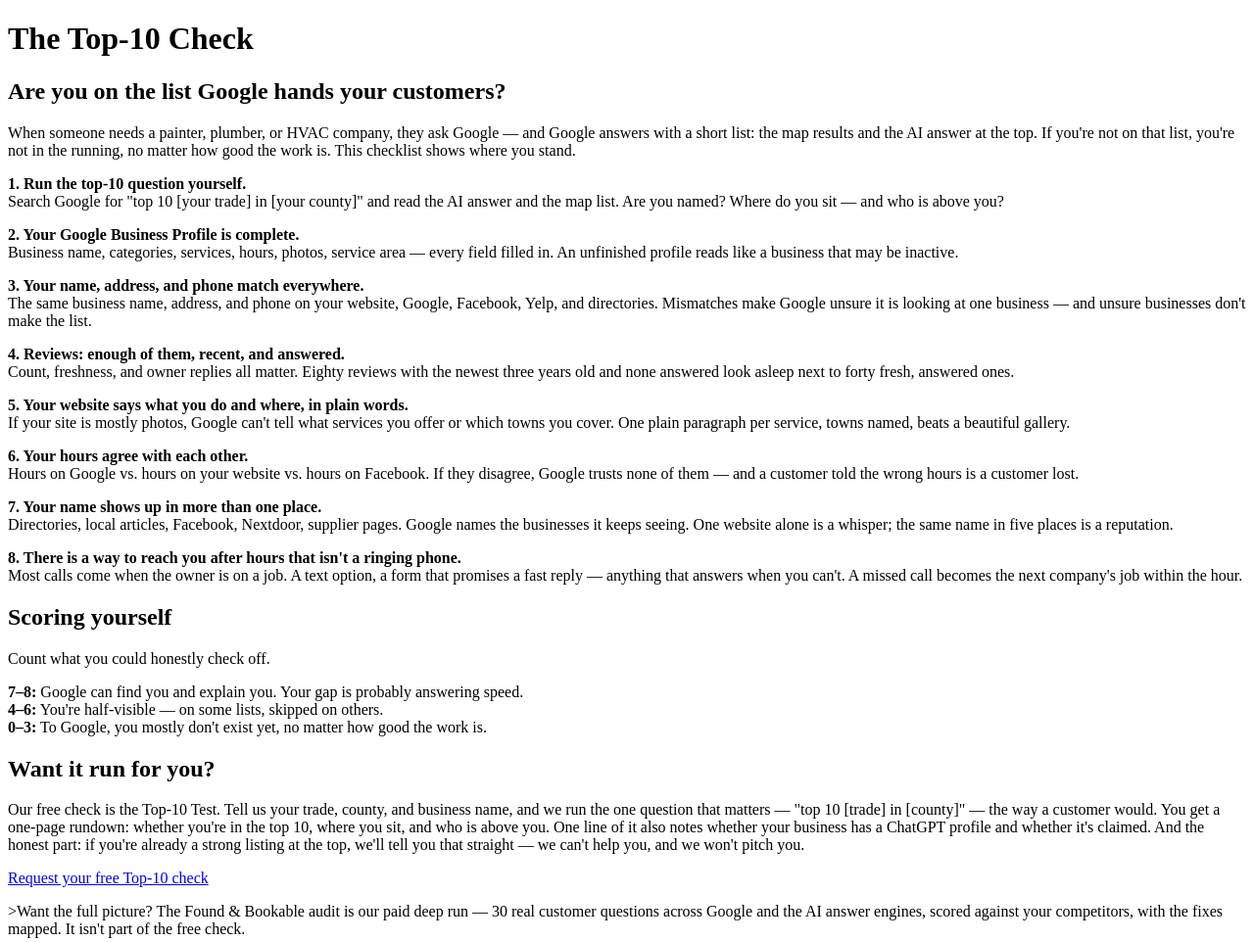
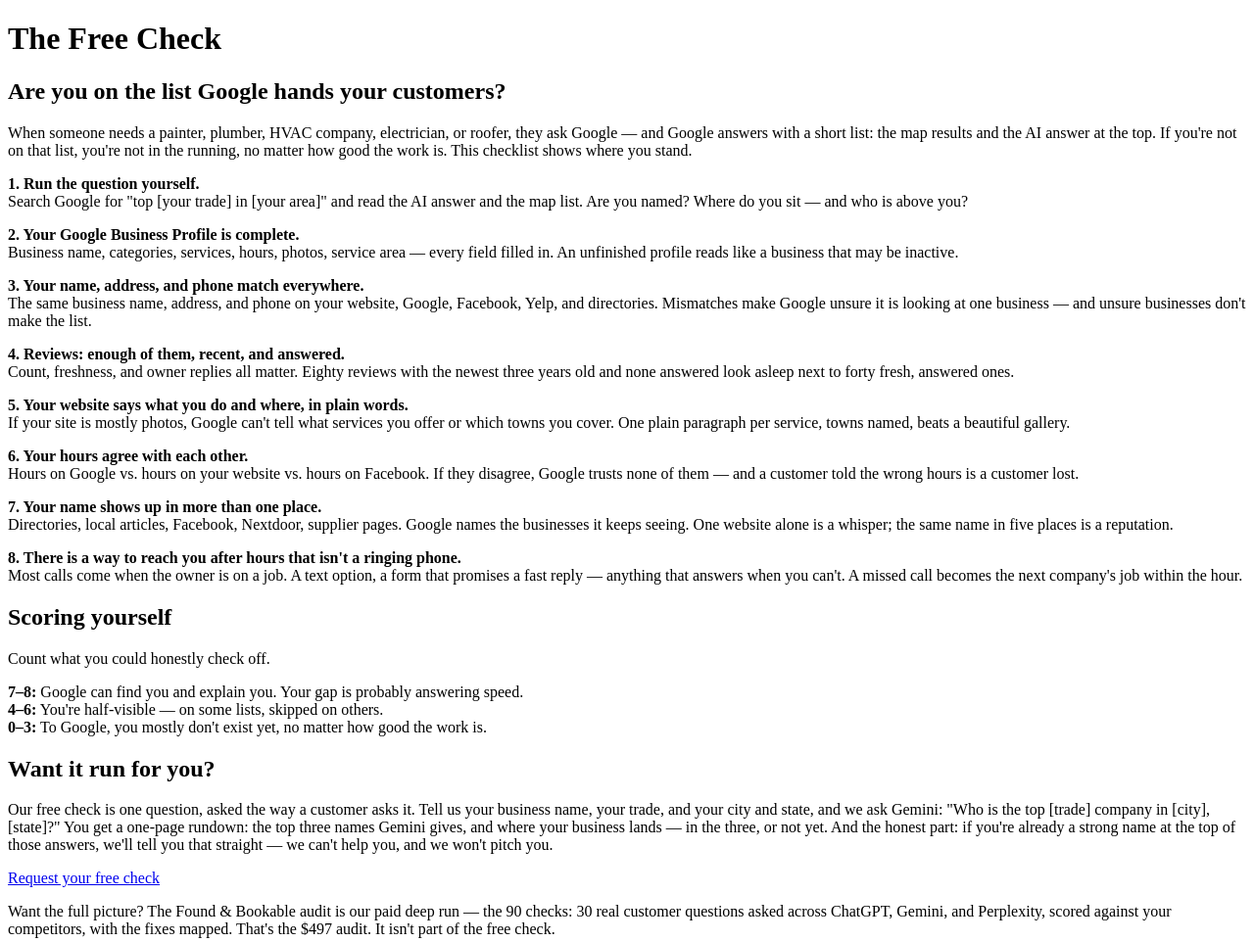
Before and after one commit to sanacalligurl247-bit/sanacalligurl247-bit.github.io, a plain HTML site: page checklist.html in a window 1280 px wide. Shown: the top 962 px of the page at 98% size. Drawn offline with Linux system fonts and the light colour scheme.

Commit message:
Update checklist.html

```diff
--- a/checklist.html
+++ b/checklist.html
@@ -3,14 +3,14 @@
 <head>
 <meta charset="utf-8">
 <meta name="viewport" content="width=device-width, initial-scale=1">
-<title>The Top-10 Check — RingBack Co.</title>
+<title>The Free Check — RingBack Co.</title>
 </head>
 <body>
-<h1>The Top-10 Check</h1>
+<h1>The Free Check</h1>
 <h2>Are you on the list Google hands your customers?</h2>
-<p>When someone needs a painter, plumber, or HVAC company, they ask Google — and Google answers with a short list: the map results and the AI answer at the top. If you're not on that list, you're not in the running, no matter how good the work is. This checklist shows where you stand.</p>
-<p><strong>1. Run the top-10 question yourself.</strong><br>
-Search Google for "top 10 [your trade] in [your county]" and read the AI answer and the map list. Are you named? Where do you sit — and who is above you?</p>
+<p>When someone needs a painter, plumber, HVAC company, electrician, or roofer, they ask Google — and Google answers with a short list: the map results and the AI answer at the top. If you're not on that list, you're not in the running, no matter how good the work is. This checklist shows where you stand.</p>
+<p><strong>1. Run the question yourself.</strong><br>
+Search Google for "top [your trade] in [your area]" and read the AI answer and the map list. Are you named? Where do you sit — and who is above you?</p>
 <p><strong>2. Your Google Business Profile is complete.</strong><br>
 Business name, categories, services, hours, photos, service area — every field filled in. An unfinished profile reads like a business that may be inactive.</p>
 <p><strong>3. Your name, address, and phone match everywhere.</strong><br>
@@ -31,9 +31,10 @@ Most calls come when the owner is on a job. A text option, a form that promises
 <strong>4–6:</strong> You're half-visible — on some lists, skipped on others.<br>
 <strong>0–3:</strong> To Google, you mostly don't exist yet, no matter how good the work is.</p>
 <h2>Want it run for you?</h2>
-<p>Our free check is the Top-10 Test. Tell us your trade, county, and business name, and we run the one question that matters — "top 10 [trade] in [county]" — the way a customer would. You get a one-page rundown: whether you're in the top 10, where you sit, and who is above you. One line of it also notes whether your business has a ChatGPT profile and whether it's claimed. And the honest part: if you're already a strong listing at the top, we'll tell you that straight — we can't help you, and we won't pitch you.</p><p><a href="https://tally.so/r/BEaDAK">Request your free Top-10 check</a></p>
-  >Want the full picture? The Found &amp; Bookable audit is our paid deep run — 30 real customer questions across Google and the AI answer engines, scored against your competitors, with the fixes mapped. It isn't part of the free check.</p>
+<p>Our free check is one question, asked the way a customer asks it. Tell us your business name, your trade, and your city and state, and we ask Gemini: "Who is the top [trade] company in [city], [state]?" You get a one-page rundown: the top three names Gemini gives, and where your business lands — in the three, or not yet. And the honest part: if you're already a strong name at the top of those answers, we'll tell you that straight — we can't help you, and we won't pitch you.</p>
+<p><a href="https://tally.so/r/BEaDAK">Request your free check</a></p>
+<p>Want the full picture? The Found &amp; Bookable audit is our paid deep run — the 90 checks: 30 real customer questions asked across ChatGPT, Gemini, and Perplexity, scored against your competitors, with the fixes mapped. That's the $497 audit. It isn't part of the free check.</p><p>Want a quick answer instead of a ringing phone? Text <strong>TEXTBACK</strong> to <strong>(805) 765-3761</strong> and Eve, our AI assistant, will answer you right away — she's the same system we set up for clients. Or email <strong>getringbackco@gmail.com</strong>.</p>
 <p>Want a quick answer instead of a ringing phone? Text <strong>TEXTBACK</strong> to <strong>(805) 765-3761</strong> and Eve, our AI assistant, will answer you right away — she's the same system we set up for clients. Or email <strong>getringbackco@gmail.com</strong>.</p>
-<p><em>RingBack Co. · San Luis Obispo, CA</em></p>
+  <p><em>RingBack Co. · San Luis Obispo, CA</em></p>
 </body>
 </html>
```
